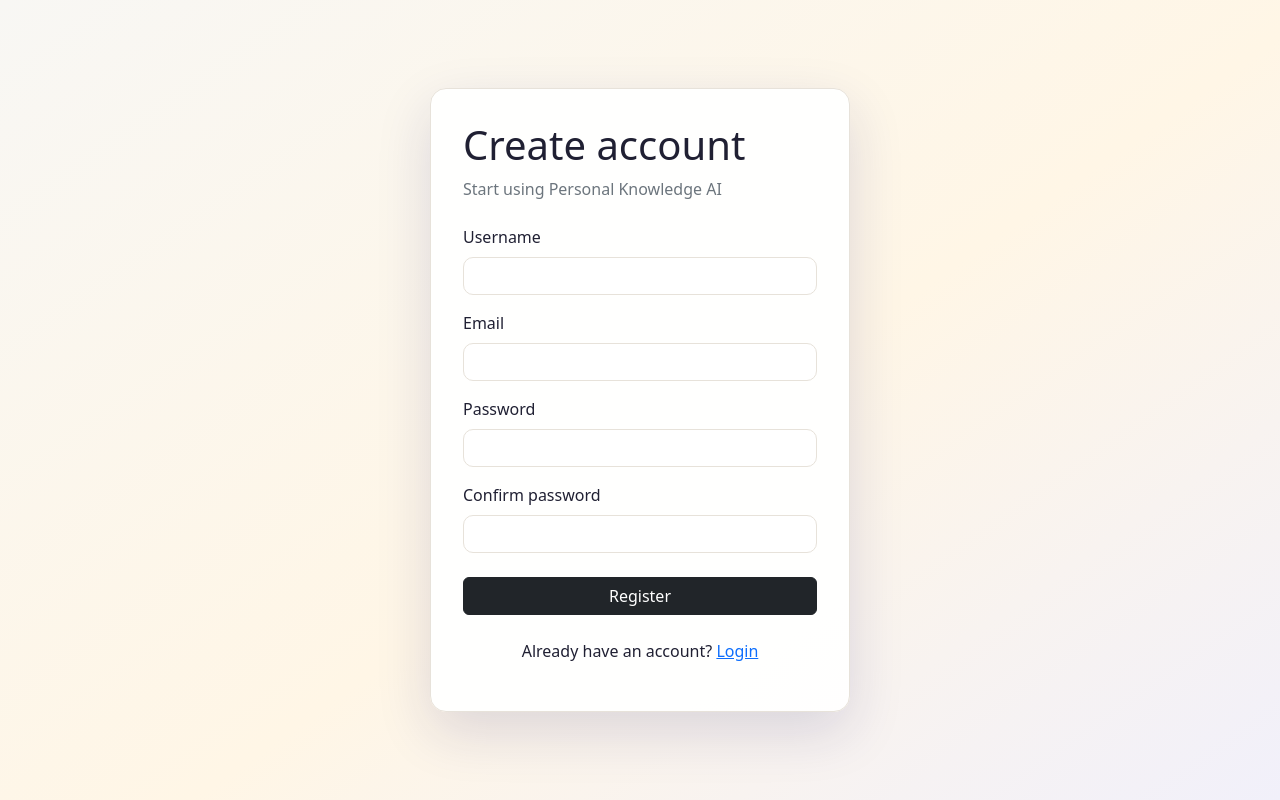
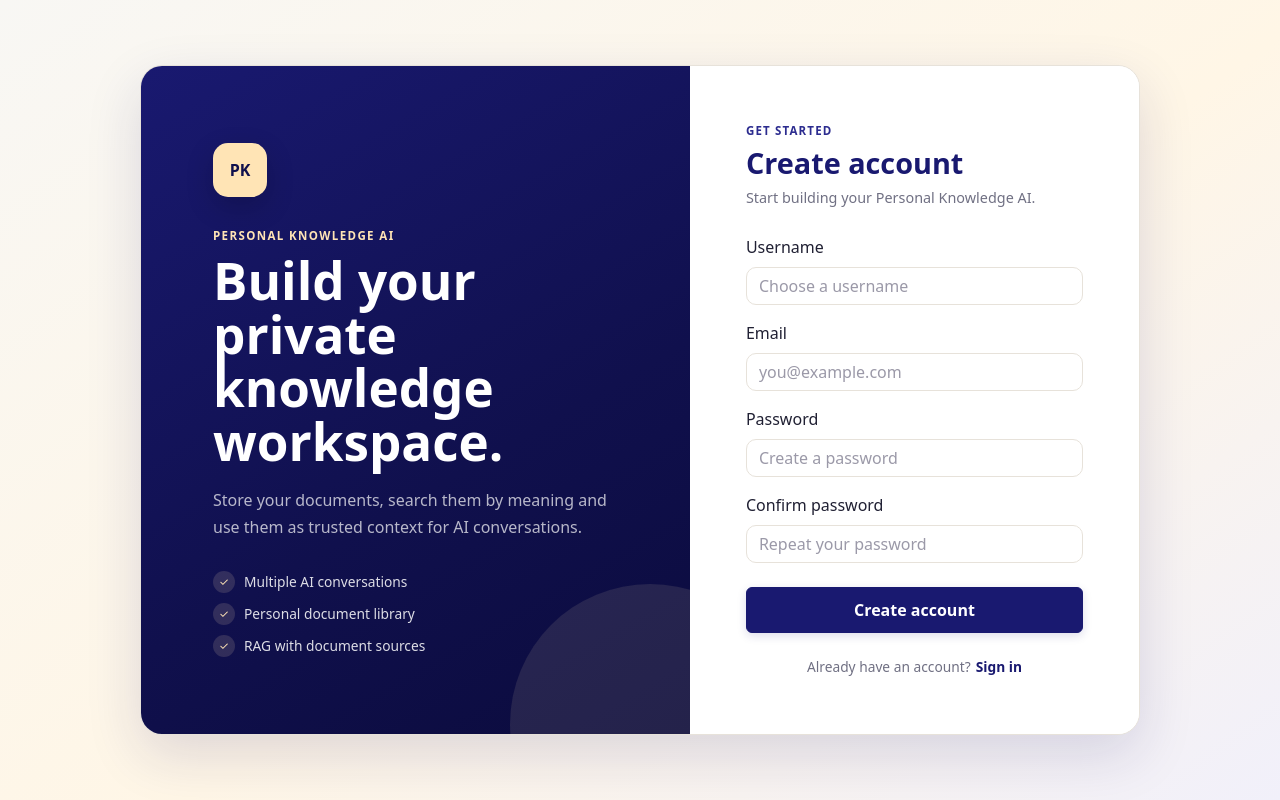
Before and after one commit to EliArn99/Personal-Knowledge-AI, a Django app: template frontend/templates/frontend/register.html in a window 1280 px wide. Run offline with Django 3.2, Linux system fonts and the light colour scheme; the template is opened without the code that fills it, so the values that code supplies are empty; some libraries are stand-ins or nearby versions.

Commit message:
Update register.html

```diff
--- a/frontend/templates/frontend/register.html
+++ b/frontend/templates/frontend/register.html
@@ -5,24 +5,99 @@
 Register | Personal Knowledge AI
 {% endblock %}
 
+{% block body_class %}
+auth-page-body
+{% endblock %}
+
 {% block content %}
 
 <div class="auth-page">
 
-    <div class="auth-card">
+    <div class="auth-layout">
 
-        <h1 class="mb-2">
-            Create account
+        <section class="auth-brand-panel">
+
+            <div class="auth-brand-content">
+
+                <div
+                    class="auth-brand-mark"
+                    aria-hidden="true"
+                >
+                    PK
+                </div>
+
+                <div class="auth-eyebrow">
+                    Personal Knowledge AI
+                </div>
+
+                <h1 class="auth-brand-title">
+                    Build your private
+                    knowledge workspace.
                 </h1>
 
-        <p class="text-secondary mb-4">
-            Start using Personal Knowledge AI
+                <p class="auth-brand-description">
+                    Store your documents, search them by
+                    meaning and use them as trusted context
+                    for AI conversations.
                 </p>
+
+
+                <div class="auth-feature-list">
+
+                    <div class="auth-feature">
+                        <span aria-hidden="true">✓</span>
+                        Multiple AI conversations
+                    </div>
+
+                    <div class="auth-feature">
+                        <span aria-hidden="true">✓</span>
+                        Personal document library
+                    </div>
+
+                    <div class="auth-feature">
+                        <span aria-hidden="true">✓</span>
+                        RAG with document sources
+                    </div>
+
+                </div>
+
+            </div>
+
+        </section>
+
+
+        <section class="auth-card">
+
+            <div class="auth-card-header">
+
+                <div
+                    class="auth-mobile-brand-mark"
+                    aria-hidden="true"
+                >
+                    PK
+                </div>
+
+                <span class="auth-card-kicker">
+                    Get started
+                </span>
+
+                <h2 class="auth-card-title">
+                    Create account
+                </h2>
+
+                <p class="auth-card-subtitle">
+                    Start building your Personal Knowledge AI.
+                </p>
+
+            </div>
+
 
             <div
                 id="error-message"
-            class="alert alert-danger d-none">
+                class="alert alert-danger d-none"
+            >
             </div>
+
 
             <form id="register-form">
 
@@ -32,23 +107,29 @@ Register | Personal Knowledge AI
 
                     <label
                         for="username"
-                    class="form-label">
+                        class="form-label"
+                    >
                         Username
                     </label>
 
                     <input
                         id="username"
+                        type="text"
                         class="form-control"
+                        autocomplete="username"
+                        placeholder="Choose a username"
                         required
                     >
 
                 </div>
 
+
                 <div class="mb-3">
 
                     <label
                         for="email"
-                    class="form-label">
+                        class="form-label"
+                    >
                         Email
                     </label>
 
@@ -56,16 +137,20 @@ Register | Personal Knowledge AI
                         id="email"
                         type="email"
                         class="form-control"
+                        autocomplete="email"
+                        placeholder="you@example.com"
                         required
                     >
 
                 </div>
 
+
                 <div class="mb-3">
 
                     <label
                         for="password"
-                    class="form-label">
+                        class="form-label"
+                    >
                         Password
                     </label>
 
@@ -73,16 +158,20 @@ Register | Personal Knowledge AI
                         id="password"
                         type="password"
                         class="form-control"
+                        autocomplete="new-password"
+                        placeholder="Create a password"
                         required
                     >
 
                 </div>
 
+
                 <div class="mb-4">
 
                     <label
                         for="password-confirm"
-                    class="form-label">
+                        class="form-label"
+                    >
                         Confirm password
                     </label>
 
@@ -90,28 +179,40 @@ Register | Personal Knowledge AI
                         id="password-confirm"
                         type="password"
                         class="form-control"
+                        autocomplete="new-password"
+                        placeholder="Repeat your password"
                         required
                     >
 
                 </div>
 
+
                 <button
                     type="submit"
-                class="btn btn-dark w-100">
-                Register
+                    class="btn btn-primary w-100 auth-submit-button"
+                >
+                    Create account
                 </button>
 
             </form>
 
-        <p class="text-center mt-4">
 
+            <div class="auth-card-footer">
+
+                <span>
                     Already have an account?
+                </span>
 
-            <a href="/login/">
-                Login
+                <a
+                    href="/login/"
+                    class="auth-link"
+                >
+                    Sign in
                 </a>
 
-        </p>
+            </div>
+
+        </section>
 
     </div>
 
@@ -123,7 +224,7 @@ Register | Personal Knowledge AI
 {% block scripts %}
 
 <script
-    src="{% static 'frontend/js/register.js' %}">
+    src="{% static 'frontend/js/register.js' %}?v=theme-3">
 </script>
 
 {% endblock %}
```
Lines whose indentation alone changed are shown as unchanged.
